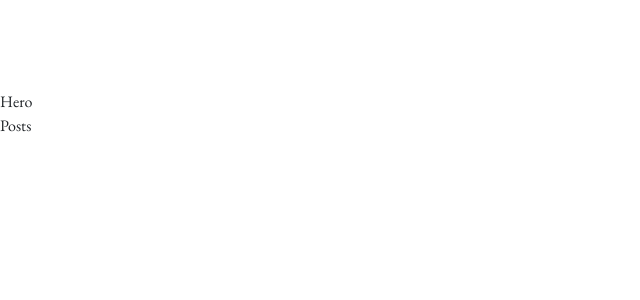
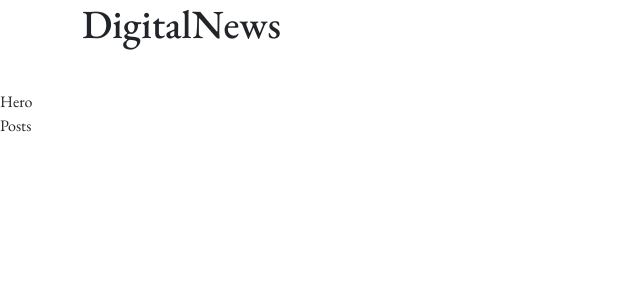
Before and after one commit to Jeneliya12/digital-news-app, a Next.js app: page / in a window 1280 px wide. Shown: the top 300 px of the page, without its empty margins (0-640 px from the left). Built offline with nearby package versions, Linux system fonts and the light colour scheme.

Commit message:
import header in layout

```diff
--- a/src/app/layout.tsx
+++ b/src/app/layout.tsx
@@ -8,6 +8,7 @@ import type { Metadata } from "next";
 import { EB_Garamond } from "next/font/google";
 import "./variables.css";
 import "./globals.css";
+import Header from "@/components/Header";
 
 const ebGaramond = EB_Garamond({ subsets: ["latin"] });
 
@@ -23,6 +24,7 @@ export default function RootLayout({
 }>) {
   return (
     <html lang="en">
+      <Header />
       <body className={ebGaramond.className}>{children}</body>
     </html>
   );
```
